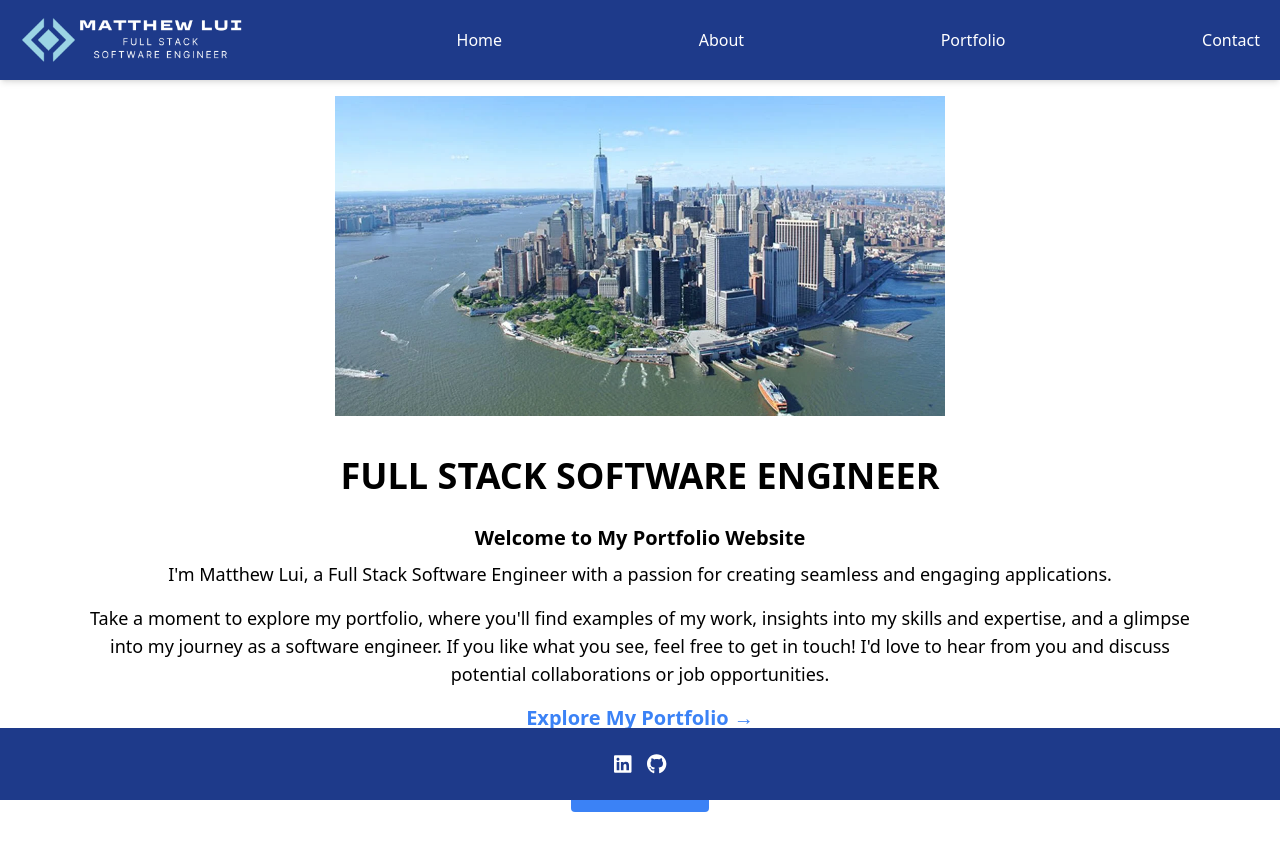
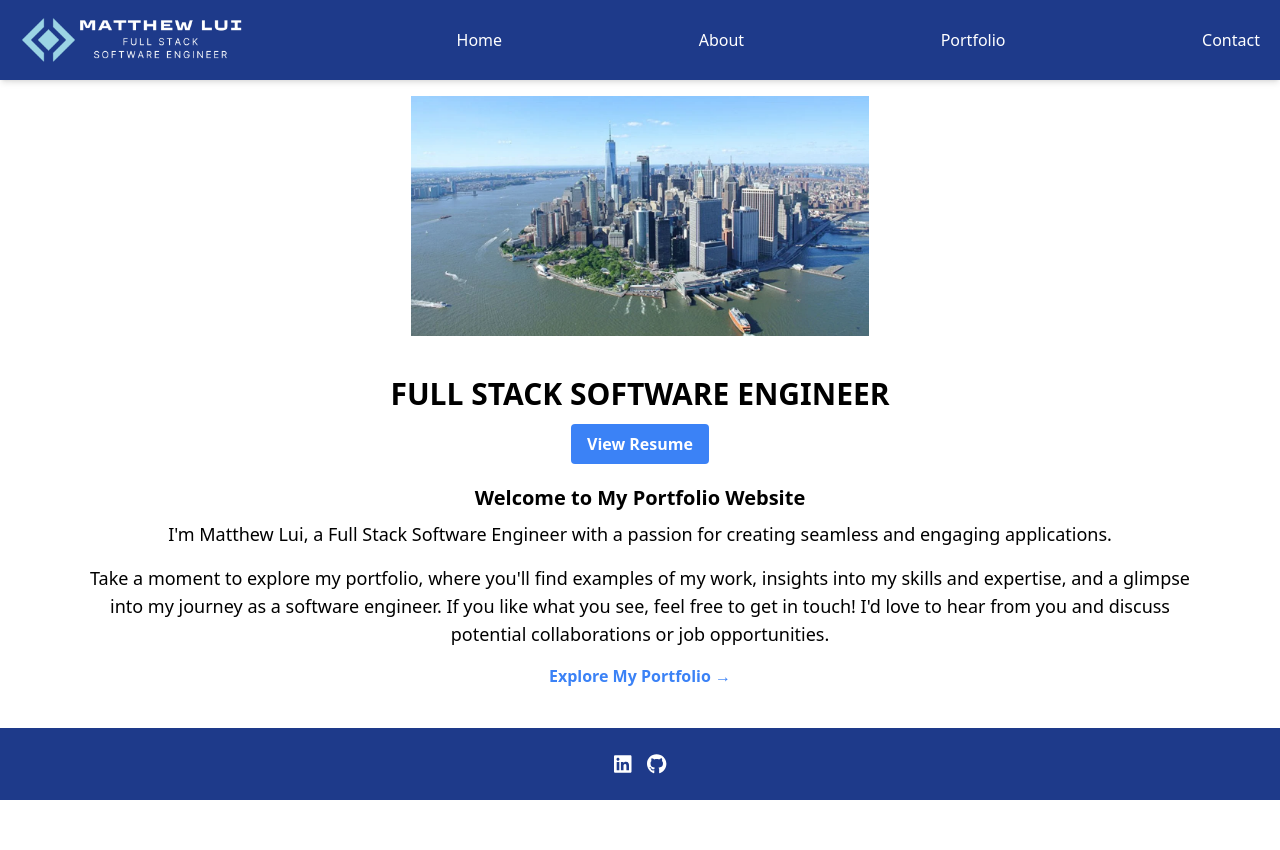
Before and after one commit to matthew-lui/Portfolio-Website, a React (Create React App) app: page / in a window 1280 px wide. Shown: the top 850 px of the page. After the commit the page ends 824 px from the top, so only its background shows below. Built offline with nearby package versions, Linux system fonts and the light colour scheme; no server answers.

Commit message:
moved resume position

```diff
--- a/src/About.js
+++ b/src/About.js
@@ -8,8 +8,7 @@ function About(props) {
 <section id="about-me" className="container mx-auto px-4 py-8 flex flex-col items-center pt-24">
   <h2 className="text-2xl font-semibold mb-4 text-center"></h2>
   <p className="mb-4">
-    Hi there! I'm a Full Stack Software Engineer who loves building React
-    applications. My toolbox is filled with skills like JavaScript, HTML,
+    I'm a Full Stack Software Engineer who loves applications. My toolbox is filled with skills like JavaScript, HTML,
     CSS, React, Ruby on Rails, and PostgreSQL. I'm always excited to dive
     into software engineering projects and contribute to the growth of the
     companies I work with.
--- a/src/Home.js
+++ b/src/Home.js
@@ -7,10 +7,13 @@ import NYCSkyline from './NYCSkyline.jpg';
 function Home(props) {
   return (
     <div className="flex flex-col items-center justify-center pt-10 md:pt-24">
-      <img className="h-80 w-full md:w-auto" src={NYCSkyline}></img>
+      <img className="h-60 w-full md:w-auto" src={NYCSkyline}></img>
       <section id="home" className="container mx-auto px-0 py-2 md:py-10 text-center md:px-20">
-        <h1 className="text-3xl font-bold mb-7 sm:text-4xl">FULL STACK SOFTWARE ENGINEER</h1>
+        <h1 className="text-3xl font-bold mb-0 sm:text-3xl">FULL STACK SOFTWARE ENGINEER</h1>
         <div>
+        <h1 className="mt-3 mb-5">
+          <ResumeModal />
+        </h1>
           <h2 className="text-2xl font-bold mb-2 sm:text-xl">
             Welcome to My Portfolio Website
           </h2>
@@ -29,14 +32,11 @@ function Home(props) {
         </p>
         <NavLink
           to="/portfolio"
-          className="text-xl font-semibold inline-block text-blue-500 hover:text-blue-700"
+          className="text-l font-semibold inline-block text-blue-500 hover:text-blue-700"
         >
           Explore My Portfolio &rarr;
         </NavLink>
 
-        <h1 className="mt-10 mb-10">
-          <ResumeModal />
-        </h1>
       </section>
     </div>
   );
```
